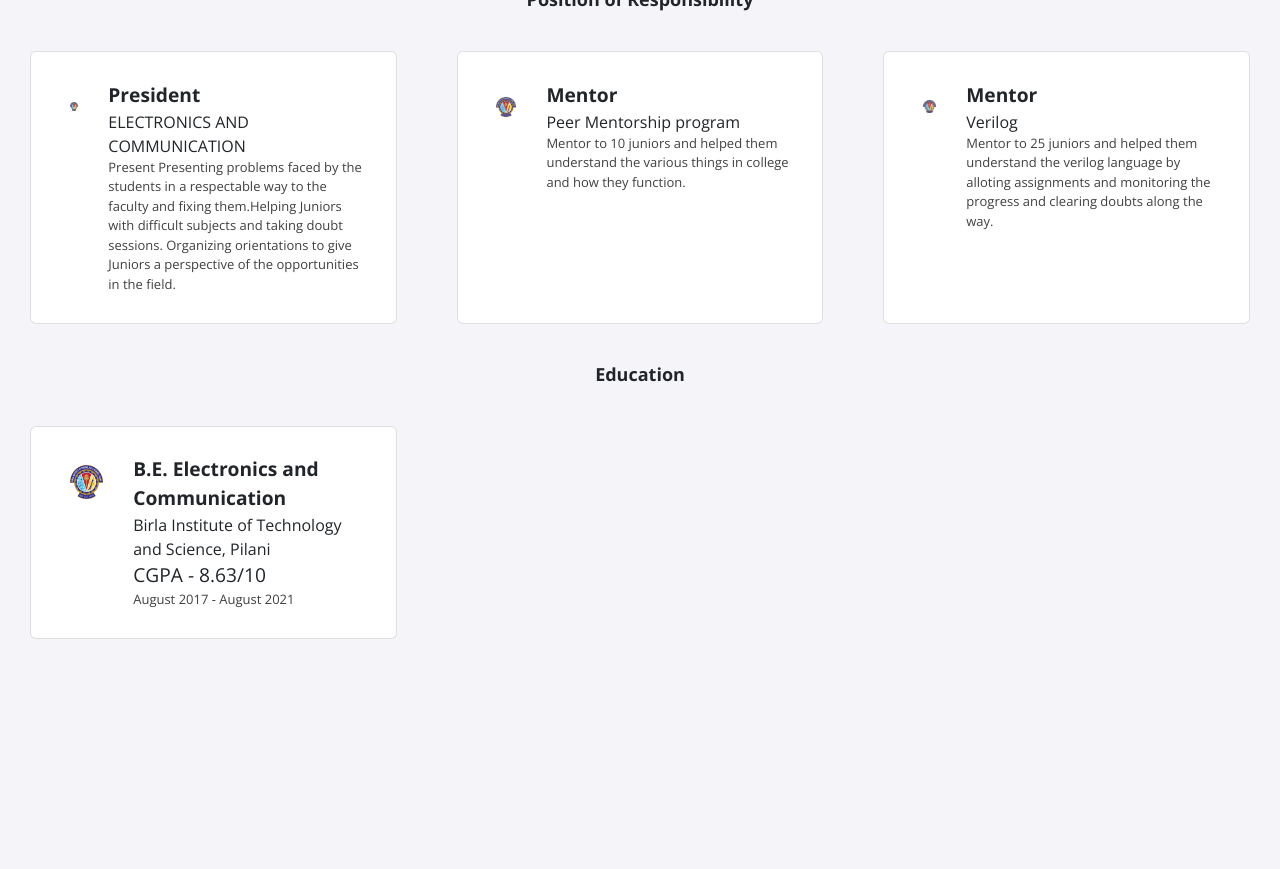
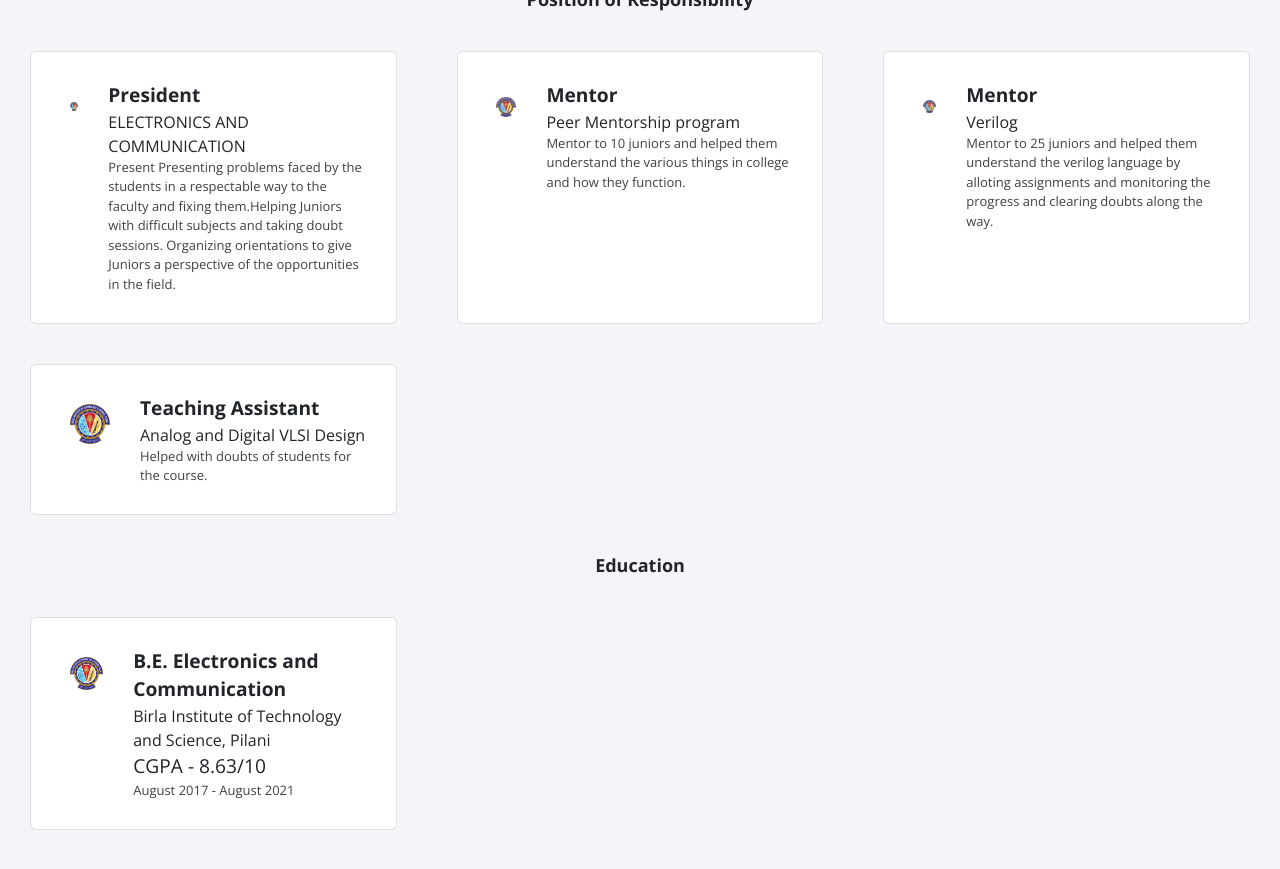
Before and after one commit to harshrawat17/template3, a Jekyll site: the page built from index.html, in a window 1280 px wide and 900 px high, scrolled down 1794 px. Shown: the top 869 px of the window. Built offline with Jekyll 4.4.1, drawn with Linux system fonts in a browser that asks for light colours; nearby versions of some CDN libraries; before the commit the page ends 2503 px from its top, so only the background shows below that.

Commit message:
Update por.yml

```diff
--- a/_data/por.yml
+++ b/_data/por.yml
@@ -12,3 +12,8 @@
   company: Verilog
   dates: Mentor to 25 juniors and helped them understand the verilog language by alloting assignments and monitoring the progress and clearing doubts along the way.
   logo: Pilani.png
+
+- role: Teaching Assistant
+  company: Analog and Digital VLSI Design
+  dates: Helped with doubts of students for the course.
+  logo: Pilani.png
```
